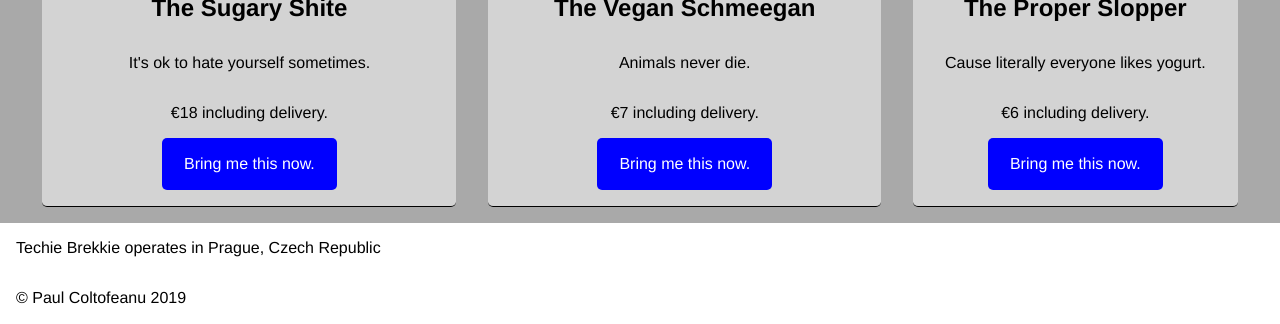
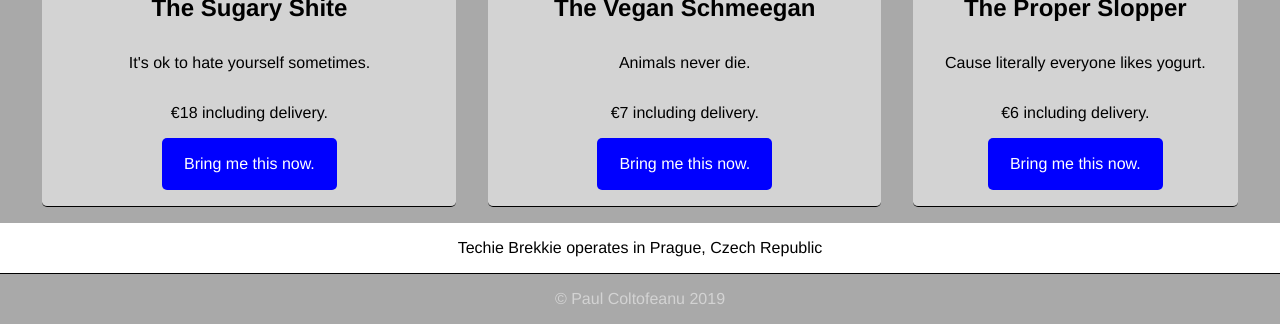
Before and after one commit to paulcolto/tech-brek-html-css, a website: page src/index.html in a window 1280 px wide. Shown: the part 1366-1690 px from the top of the page. Drawn offline with nearby package versions, Linux system fonts and the light colour scheme; files that its build step writes are made by us from their sources.

Commit message:
finished

```diff
--- a/src/scss/index.scss
+++ b/src/scss/index.scss
@@ -94,7 +94,6 @@ p {
     margin: 1rem;
     background-color: lightgray;
     border-radius: 5px;
-
 }
 
 button {
@@ -104,3 +103,22 @@ button {
     border: none;
     border-radius: 5px;
 }
+
+footer {
+    display: flex;
+    flex-direction: column;
+    align-items: center;
+}
+
+.prague {
+    border-bottom: 1px solid black;
+    width: 100vw;
+    text-align: center;
+}
+
+.copyright {
+    background-color: darkgray;
+    width: 100vw;
+    text-align: center;
+    color: lightgray;
+}
```
